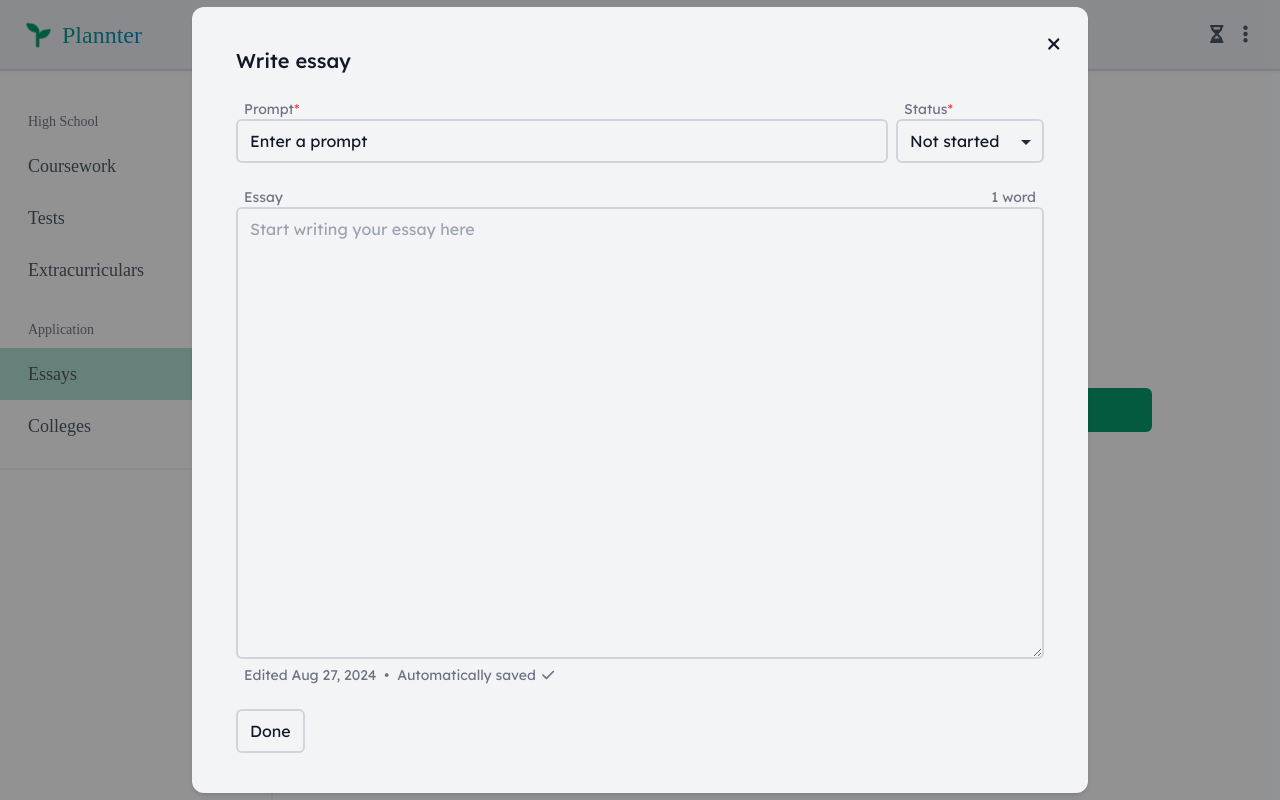
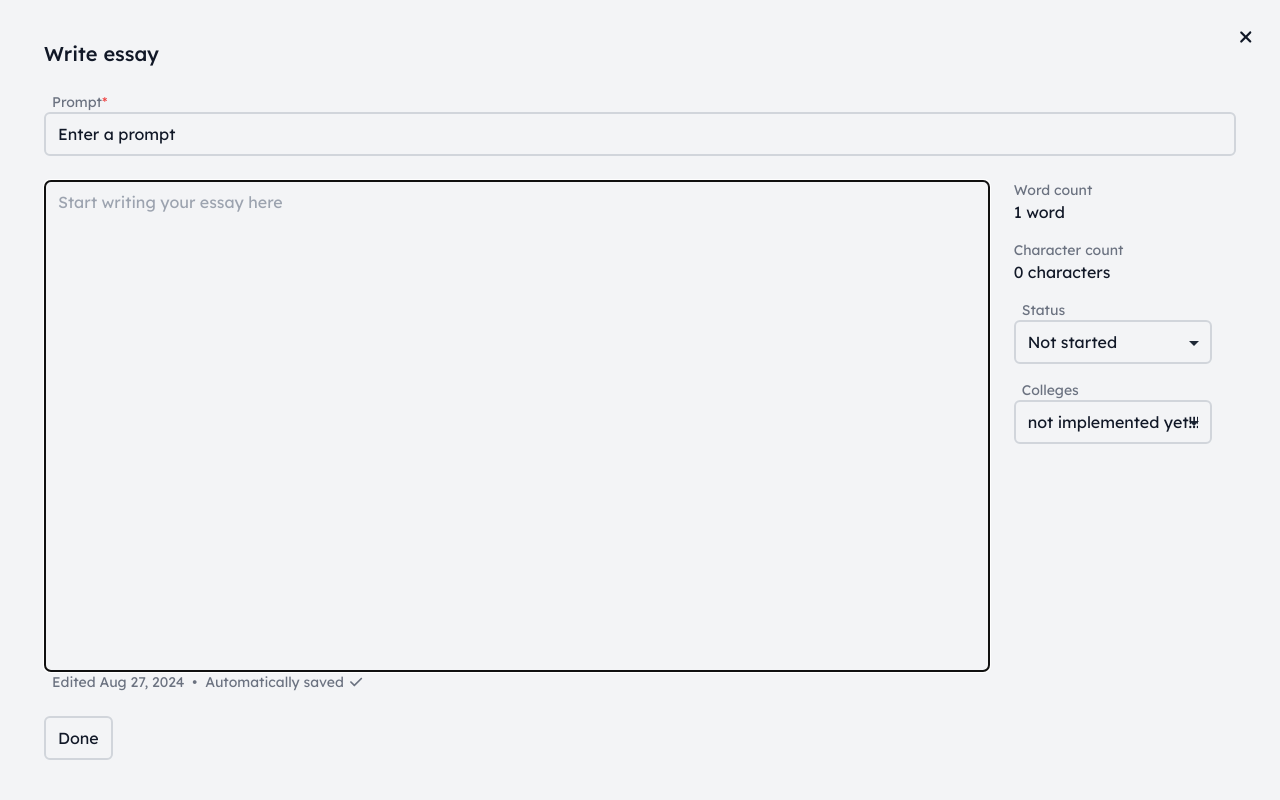
Before and after one commit to jakeo-dev/plannter, a Next.js app: page /essays in a window 1280 px wide. Both pictures are taken after a click on the button "Write an essay". Built offline with nearby package versions, Linux system fonts and the light colour scheme; a web font is replaced by a local one.

Commit message:
update essay modal

```diff
--- a/src/components/essays/modals/EditEssayModal.tsx
+++ b/src/components/essays/modals/EditEssayModal.tsx
@@ -12,7 +12,6 @@ export default function EditEssayModal({
 }: EditEssayModalProps) {
   const [nameInput, setNameInput] = useState(essay?.name || "Enter a prompt");
   const [paperInput, setPaperInput] = useState(essay?.paper || "");
-  const [TESTinput, setTESTInput] = useState(essay?.paper || "");
   const [statusInput, setStatusInput] = useState(
     essay?.status || "Not started"
   );
@@ -75,7 +74,7 @@ export default function EditEssayModal({
         editEssayVisible ? "visibleFade" : "invisibleFade"
       }`}
     >
-      <div className="bg-gray-100 dark:bg-gray-800 relative rounded-xl w-11/12 md:max-w-4xl shadow-md px-8 py-8 md:px-11 md:py-10">
+      <div className="flex flex-col bg-gray-100 dark:bg-gray-800 relative w-full h-full px-8 py-8 md:px-11 md:py-10">
         <button
           className="absolute top-6 right-7 text-lg hover:text-gray-500 transition"
           onClick={() => {
@@ -89,8 +88,7 @@ export default function EditEssayModal({
           Write essay
         </h1>
 
-        <div className="md:flex gap-2">
-          <div className="flex-1">
+        <div>
           <label className="modalSubtext">
             Prompt<span className="text-red-500">*</span>
           </label>
@@ -104,40 +102,12 @@ export default function EditEssayModal({
             required
           />
         </div>
-          <div>
-            <label className="modalSubtext">
-              Status<span className="text-red-500">*</span>
-            </label>
-            <select
-              onChange={(e) => setStatusInput(e.currentTarget.value)}
-              value={statusInput}
-              className="input darkArrowsSelect dark:lightArrowsSelect md:w-min mb-4 md:mb-0"
-              required
-            >
-              <optgroup label="Select a status">
-                <option value="Not started">Not started</option>
-                <option value="Pre-writing">Pre-writing</option>
-                <option value="Outlining">Outlining</option>
-                <option value="Drafting">Drafting</option>
-                <option value="Revising">Revising</option>
-                <option value="Editing">Editing</option>
-                <option value="Proofreading">Proofreading</option>
-                <option value="Finished">Finished</option>
-              </optgroup>
-            </select>
-          </div>
-        </div>
 
-        <label className="modalSubtext">
-          Essay
-          <span className="float-right">
-            {wordCount(paperInput)} word
-            {wordCount(paperInput) != 1 ? "s" : ""}
-          </span>
-        </label>
+        <div className="flex flex-grow">
+          <div className="flex flex-col flex-grow w-full">
             <textarea
-          rows={18}
-          className="input text-sm md:text-base mb-0"
+              autoFocus
+              className="input text-sm md:text-base mb-0 flex-grow resize-none"
               value={paperInput}
               onInput={(e) => setPaperInput(e.currentTarget.value)}
               autoComplete="off"
@@ -152,9 +122,55 @@ export default function EditEssayModal({
                 <FontAwesomeIcon icon={faCheck} className="ml-1.5" />
               </span>
             </div>
+          </div>
+
+          <div className="flex flex-col flex-grow w-1/4 px-6">
+            <div className="mb-4">
+              <label className="modalSubtext px-0">Word count</label>
+              <span className="">
+                {wordCount(paperInput)} word
+                {wordCount(paperInput) != 1 ? "s" : ""}
+              </span>
+            </div>
+            <div className="mb-4">
+              <label className="modalSubtext px-0">Character count</label>
+              <span className="">
+                {paperInput.length} character
+                {paperInput.length != 1 ? "s" : ""}
+              </span>
+            </div>
+            <div className="mb-4">
+              <label className="modalSubtext">Status</label>
+              <select
+                onChange={(e) => setStatusInput(e.currentTarget.value)}
+                value={statusInput}
+                className="input darkArrowsSelect dark:lightArrowsSelect mb-0"
+              >
+                <optgroup label="Select a status">
+                  <option value="Not started">Not started</option>
+                  <option value="Pre-writing">Pre-writing</option>
+                  <option value="Outlining">Outlining</option>
+                  <option value="Drafting">Drafting</option>
+                  <option value="Revising">Revising</option>
+                  <option value="Editing">Editing</option>
+                  <option value="Proofreading">Proofreading</option>
+                  <option value="Finished">Finished</option>
+                </optgroup>
+              </select>
+            </div>
+            <div className="mb-4">
+              <label className="modalSubtext">Colleges</label>
+              <select className="input darkArrowsSelect dark:lightArrowsSelect mb-0">
+                <optgroup label="Select a college">
+                  <option value="Not started">not implemented yet!!!!</option>
+                </optgroup>
+              </select>
+            </div>
+          </div>
+        </div>
 
         <button
-          className="buttonSecondary ml-0 hidden md:inline"
+          className="buttonSecondary ml-0 hidden md:inline w-min"
           onClick={() => {
             setEditEssayVisible(false);
           }}
```
Lines whose indentation alone changed are shown as unchanged.
